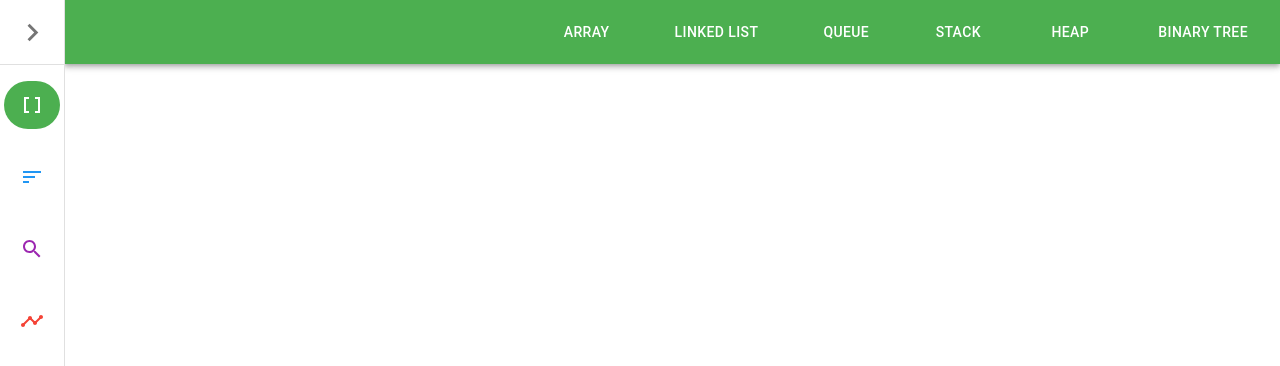
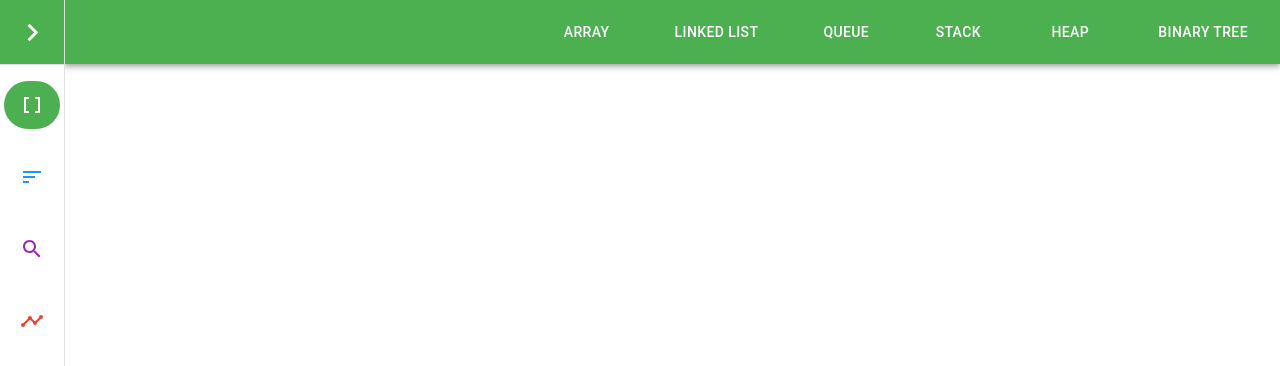
Before and after one commit to pumbas600/algo-visualiser, a Next.js app: page /datastructures in a window 1280 px wide. Shown: the top 366 px of the page. Built offline with nearby package versions, Linux system fonts and the light colour scheme.

Commit message:
style: :lipstick: Make top of sidebar match header colour

```diff
--- a/components/Sidebar/index.tsx
+++ b/components/Sidebar/index.tsx
@@ -11,6 +11,7 @@ import { useRouter } from 'next/router';
 import SidebarLink from './SidebarLink';
 import { matchesCategory } from '../../state/providers/CategoryProvider';
 import { sidebarCategories } from '../../data/CategoryData';
+import useCategoryContext from '../../state/contexts/CategoryContext';
 
 const drawerWidth = 240;
 
@@ -41,6 +42,7 @@ const DrawerHeader = styled('div')(({ theme }) => ({
   padding: theme.spacing(0, 1),
   // necessary for content to be below app bar
   ...theme.mixins.toolbar,
+  borderRightWidth: 0,
 }));
 
 const CustomDrawer = styled(Drawer, { shouldForwardProp: (prop) => prop !== 'open' })(({ theme, open }) => ({
@@ -61,6 +63,7 @@ const CustomDrawer = styled(Drawer, { shouldForwardProp: (prop) => prop !== 'ope
 export default function Sidebar({ children }: { children?: ReactNode }) {
   const theme = useTheme();
   const router = useRouter();
+  const category = useCategoryContext();
   const [isOpen, setIsOpen] = useState(false);
 
   const handleDrawerOpen = () => {
@@ -82,13 +85,13 @@ export default function Sidebar({ children }: { children?: ReactNode }) {
   return (
     <Box>
       <CustomDrawer variant="permanent" open={isOpen}>
-        <DrawerHeader sx={{ justifyContent: isOpen ? 'flex-end' : 'center' }}>
+        <DrawerHeader sx={{ justifyContent: isOpen ? 'flex-end' : 'center', bgcolor: category.current.colour }}>
           {isOpen ? (
-            <IconButton onClick={handleDrawerClose} title="Collapse sidebar">
+            <IconButton onClick={handleDrawerClose} title="Collapse sidebar" sx={{ color: 'white' }}>
               {theme.direction === 'rtl' ? <ChevronRightIcon fontSize="large" /> : <ChevronLeftIcon fontSize="large" />}
             </IconButton>
           ) : (
-            <IconButton onClick={handleDrawerOpen} title="Expand sidebar">
+            <IconButton onClick={handleDrawerOpen} title="Expand sidebar" sx={{ color: 'white' }}>
               <ChevronRightIcon fontSize="large" />
             </IconButton>
           )}
```
